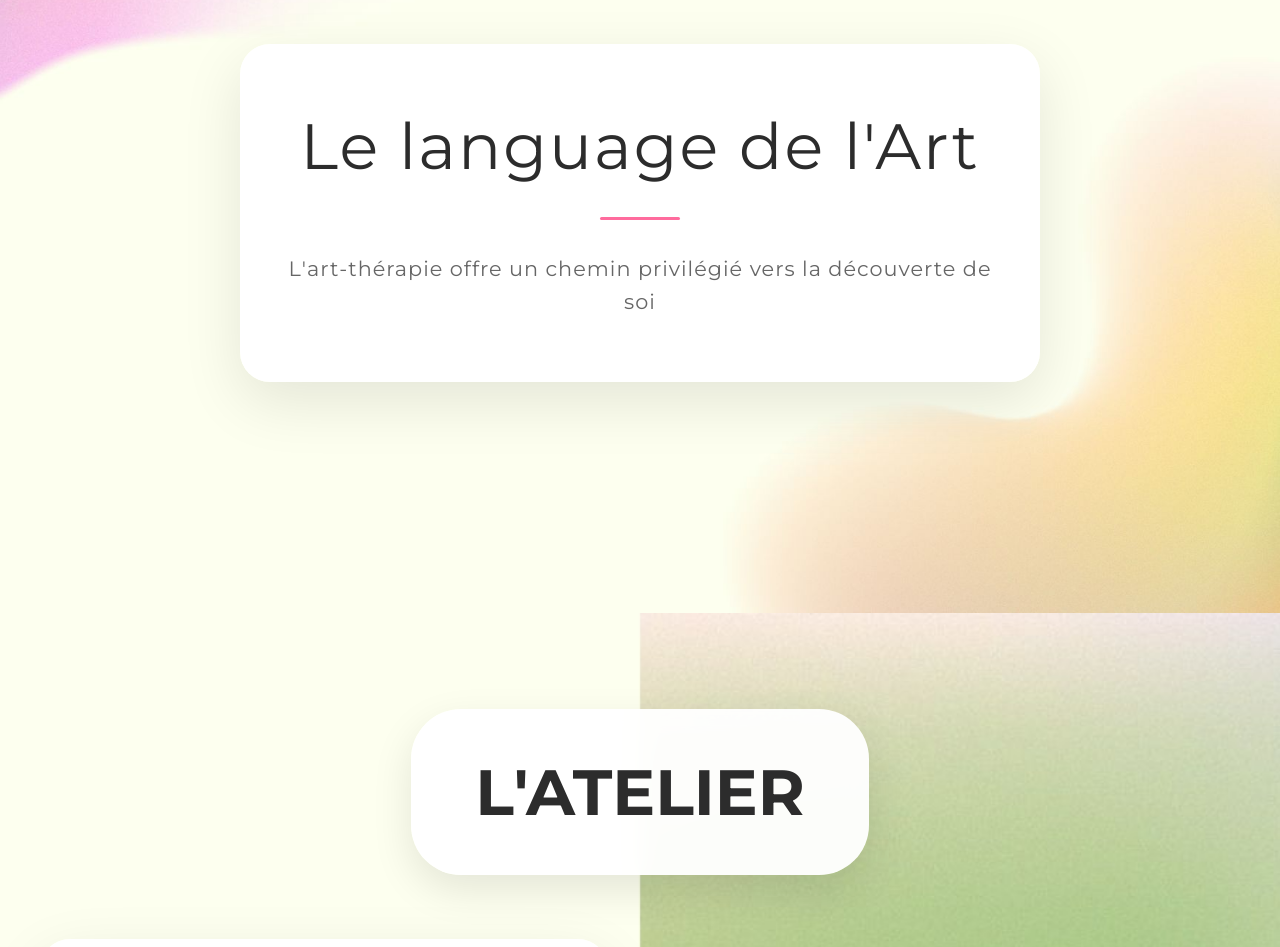
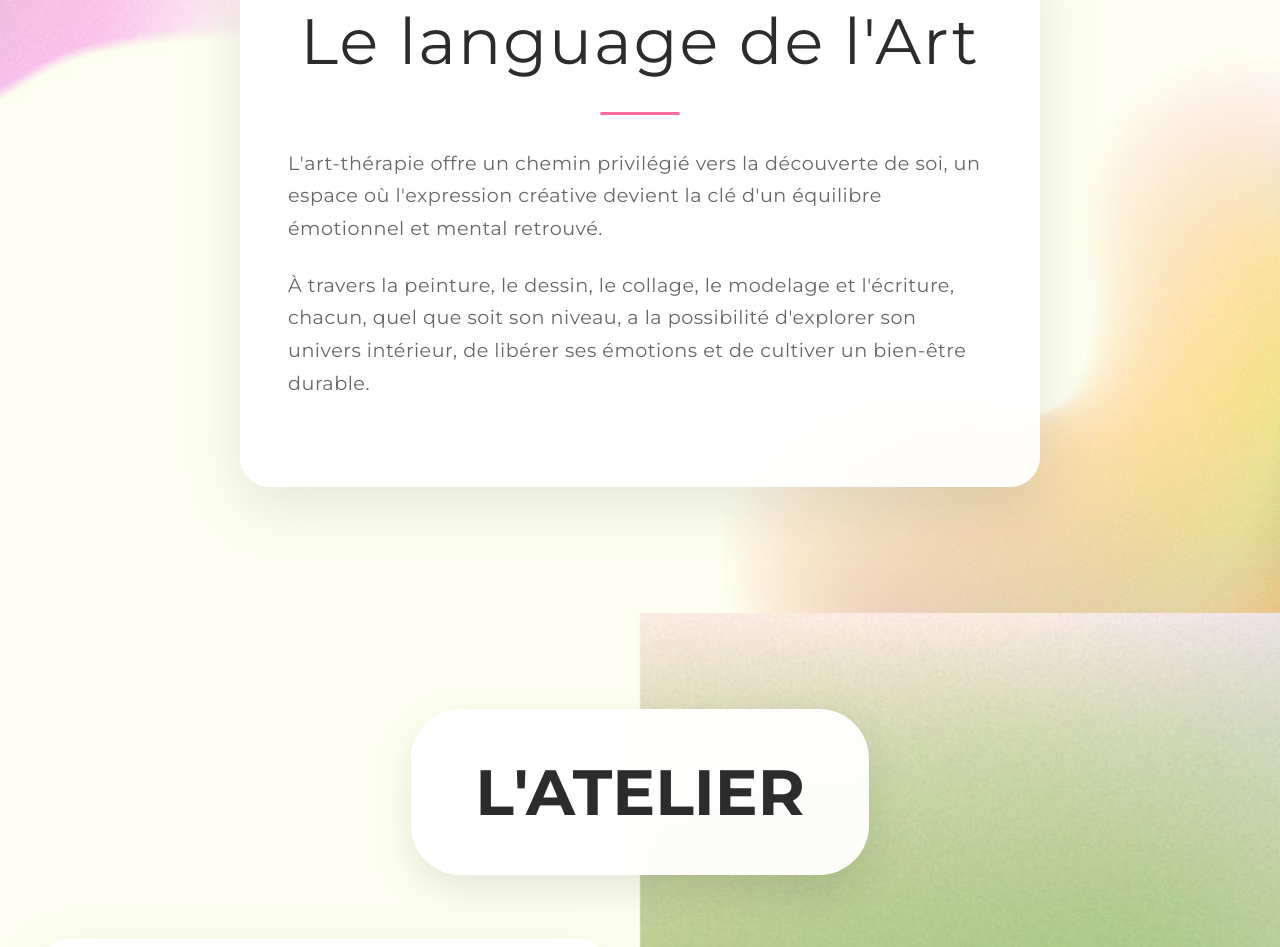
Before and after one commit to Lohengrin93/Muriel, a plain HTML site: page index.html in a window 1280 px wide. Shown: the part 987-1934 px from the top of the page. Drawn offline with Linux system fonts and the light colour scheme.

Commit message:
Add complete intro text content
- Added full intro text as specified with both paragraphs
- Updated styling from intro-subtitle to intro-text class
- Improved text formatting with better line height and spacing
- Left-aligned text for better readability in the content card

```diff
--- a/index.html
+++ b/index.html
@@ -31,7 +31,8 @@
                 <div class="intro-content">
                     <h2 class="intro-title">Le language de l'Art</h2>
                     <div class="intro-line"></div>
-                    <p class="intro-subtitle">L'art-thérapie offre un chemin privilégié vers la découverte de soi</p>
+                    <p class="intro-text">L'art-thérapie offre un chemin privilégié vers la découverte de soi, un espace où l'expression créative devient la clé d'un équilibre émotionnel et mental retrouvé.</p>
+                    <p class="intro-text">À travers la peinture, le dessin, le collage, le modelage et l'écriture, chacun, quel que soit son niveau, a la possibilité d'explorer son univers intérieur, de libérer ses émotions et de cultiver un bien-être durable.</p>
                 </div>
             </div>
             <div id="Atelier">
--- a/style.css
+++ b/style.css
@@ -236,14 +236,15 @@ main {
     border-radius: 2px;
 }
 
-.intro-subtitle {
+.intro-text {
     font-family: 'Montserrat', sans-serif;
-    font-size: clamp(1.1rem, 2.5vw, 1.3rem);
+    font-size: clamp(1rem, 2.2vw, 1.2rem);
     font-weight: 400;
     color: #666;
-    margin: 0;
-    letter-spacing: 1px;
-    line-height: 1.6;
+    margin: 1.5rem 0;
+    letter-spacing: 0.5px;
+    line-height: 1.7;
+    text-align: left;
 }
 
 #Atelier {
```
